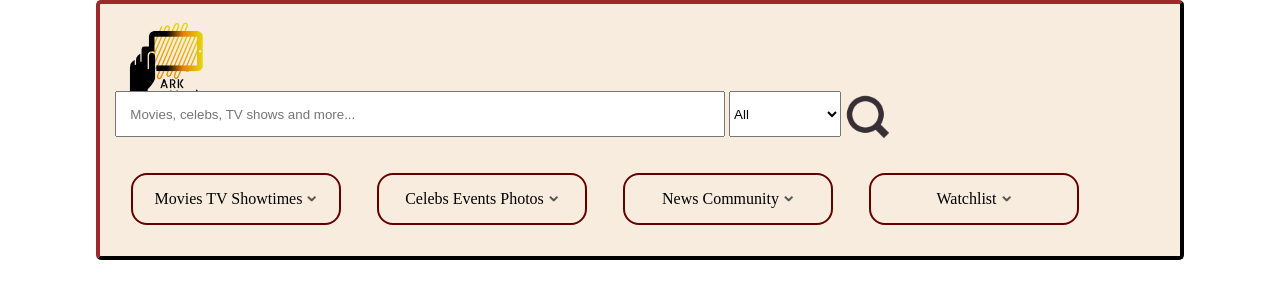
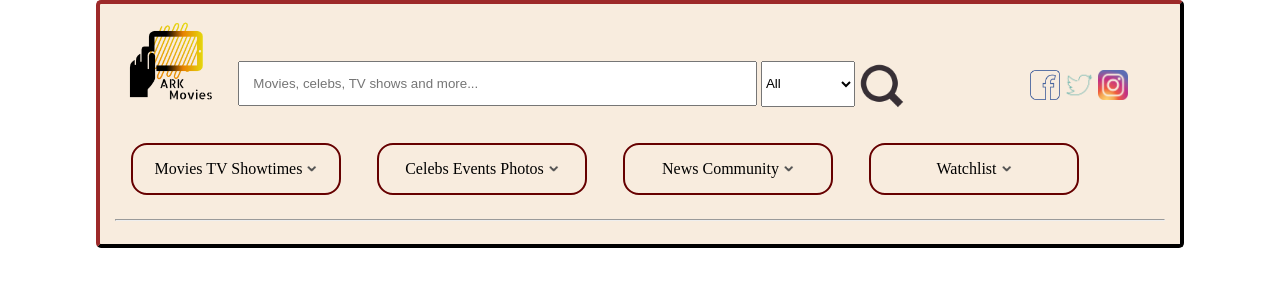
Before and after one commit to rymenivanov/IMDBest, a plain HTML site: page index.html in a window 1280 px wide. Drawn offline with Linux system fonts and the light colour scheme.

Commit message:
Just some fixes

```diff
--- a/index.html
+++ b/index.html
@@ -16,7 +16,7 @@
     <div class="wrapper">
         <header>
             <nav id="navigation">
-                <div class = "logoSearch">
+                <div class="logoSearch">
                     <img id="logoImg" src="images/logo.png" alt="Home" srcset="">
                     <form id="searchForm" action="GET">
                         <input id="navbarSearch" type="text" placeholder="Movies, celebs, TV shows and more...">
@@ -30,9 +30,12 @@
                             <option value="Quotes">Quotes</option>
                         </select>
                         <a href=""><img id="magnifier" src="images/searchIcon.png" alt="Lypichka"></a>
-
                     </form>
+                    <a href=""><img class="socialMedia" src="images/facebook.png" alt=""></a>
+                    <a href=""><img class="socialMedia" src="images/twitter.png" alt=""></a>
+                    <a href=""><img class="socialMedia" src="images/instagram.png" alt=""></a>
                 </div>
+                <div id="listItems">
                     <ul>
                         <li>
                             <a href="">Movies</a>
@@ -56,8 +59,10 @@
                             <span><img src="images/arrowDown.png" alt=""></span>
                         </li>
                     </ul>
+                </div>
             </nav>
         </header>
+        <hr>
 
     </div>
 </body>
--- a/styles/styles.css
+++ b/styles/styles.css
@@ -61,7 +61,7 @@ nav ul li span img {
 
 #searchForm{
     display: inline-block;
-    width: 89%;
+    width: 75%;
     margin-bottom: 20px;
 }
 
@@ -69,3 +69,8 @@ nav ul li span img {
     width: 46px;
     margin-bottom: -21px;
 }
+
+.socialMedia {
+    width: 30px;
+    margin-bottom: -12px;
+}
```
Also changed, not shown: images/facebook.png (added), images/instagram.png (added), images/twitter.png (added). Lines whose indentation alone changed are shown as unchanged.
